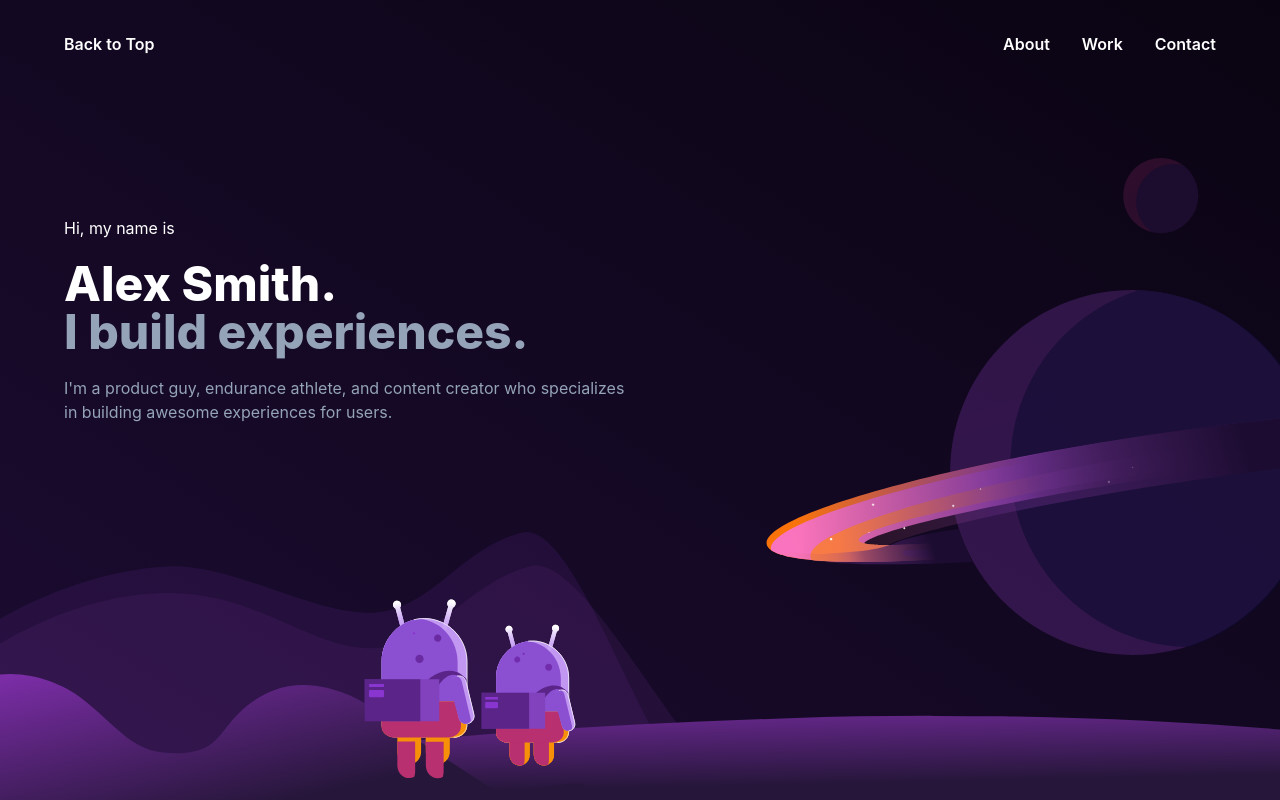
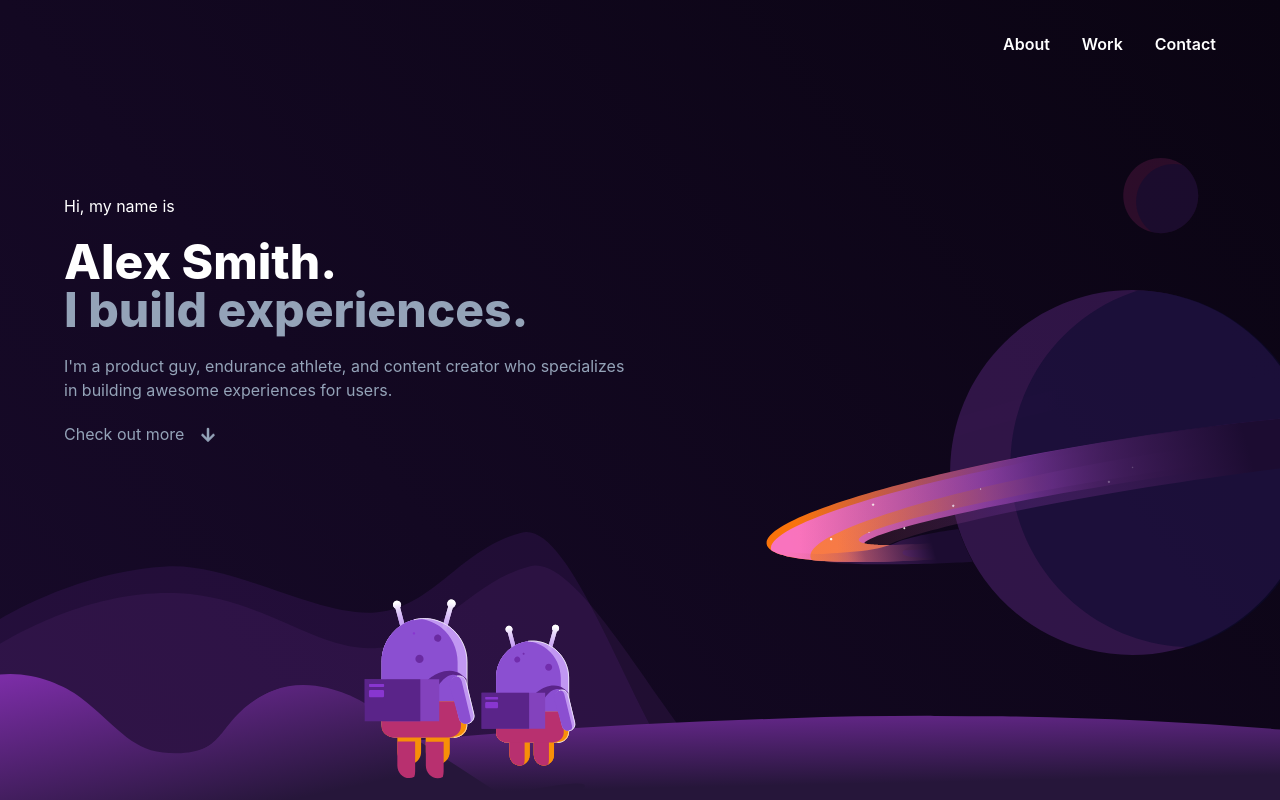
Before and after one commit to smithavt14/next-portfolio-site, a Next.js app: page / in a window 1280 px wide. Shown: the top 800 px of the page. Built offline with nearby package versions, Linux system fonts and the light colour scheme.

Commit message:
removed text from nav, added icon to hero

```diff
--- a/components/Navbar.js
+++ b/components/Navbar.js
@@ -1,12 +1,9 @@
 const Navbar = () => {
   return (
-    <div className="fixed inset-x-0 top-0 py-8 px-16 w-screen text-white flex justify-between items-center z-10 invisible sm:visible">
-      <a href="#" className="font-semibold transition hover:text-slate-400">Back to Top</a>
-      <div className="flex justify-between items-center">
-        <a href="#" className="font-semibold px-4 transition hover:animate-wiggle hover:text-slate-400">About</a>
-        <a href="#" className="font-semibold px-4 transition hover:text-slate-400">Work</a>
-        <a href="#" className="font-semibold pl-4 transition hover:text-slate-400">Contact</a>
-      </div>
+    <div className="fixed inset-x-0 top-0 py-8 px-16 w-screen text-white flex justify-end items-center z-10 invisible sm:visible">
+      <a href="#" className="font-semibold px-4 transition hover:text-slate-400">About</a>
+      <a href="#" className="font-semibold px-4 transition hover:text-slate-400">Work</a>
+      <a href="#" className="font-semibold pl-4 transition hover:text-slate-400">Contact</a>
     </div>
   );
 }
--- a/pages/index.js
+++ b/pages/index.js
@@ -1,13 +1,17 @@
 /* eslint-disable jsx-a11y/alt-text */
 import Head from 'next/head'
 import Image from 'next/image'
+
 import BigBackground from '../public/images/bg-bgd.svg'
 import SmallBackground from '../public/images/sm-bgd.svg'
+
+import { FaArrowDown } from 'react-icons/fa';
+
 import Navbar from '../components/Navbar';
 
 export default function Home() {
   return (
-    <div className="text-white relative bg-gradient-to-tr from-midnight to-deepnight">
+    <div className="text-white antialiased relative bg-gradient-to-tr from-midnight to-deepnight">
       <Head>
         <title>Alex&apos;s Portfolio</title>
         <meta name="description" content="A portfolio app, created by Alex" />
@@ -18,16 +22,23 @@ export default function Home() {
       <Navbar/>
 
       {/* -- Hero Section -- */}
-      <div className="antialiased flex flex-col justify-center min-h-screen relative box-border px-4 sm:px-16">
+      <div className="flex flex-col justify-center min-h-screen relative box-border px-4 sm:px-16">
         <div className="w-full mb-80 z-10 sm:mb-40 lg:w-9/12">
           <p className="my-5 text-base">Hi, my name is </p>
           <h1 className="mt-5 font-extrabold text-4xl sm:text-5xl">Alex Smith.</h1>
           <h1 className="mb-5 font-extrabold text-slate-400 bg-clip-text text-4xl sm:text-5xl">I build experiences.</h1>
           <p className="w-full my-5 text-base text-slate-400 lg:w-8/12">I&apos;m a product guy, endurance athlete, and content creator who specializes in building awesome experiences for users.</p>
+          <p className="w-full my-5 text-base text-slate-400 flex items-center lg:w-8/12">Check out more<FaArrowDown className="ml-4 mt-2 animate-bounce"/></p>
+
         </div>
         <Image src={BigBackground} layout='fill' objectFit='cover' objectPosition='bottom 0px left 0px' className="invisible sm:visible z-0"/>
         <Image src={SmallBackground} layout='fill' objectFit='cover' objectPosition='bottom 0px left 0px' className="visible sm:invisible z-0"/>
       </div>
+
+      {/* About Me */}
+      <div className="min-h-screen px-4 sm:px-16">
+
+      </div>
     </div>
   )
 }
```
